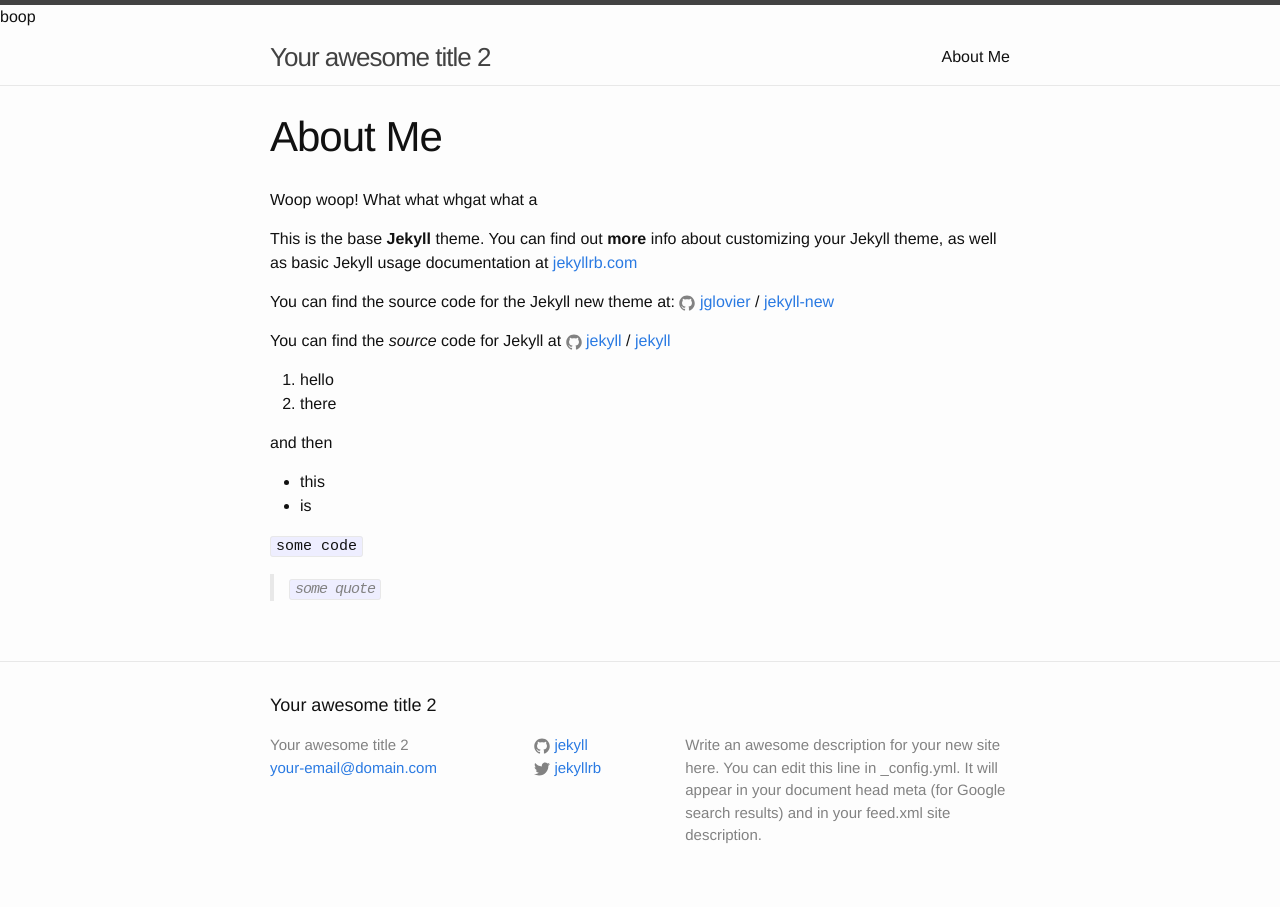
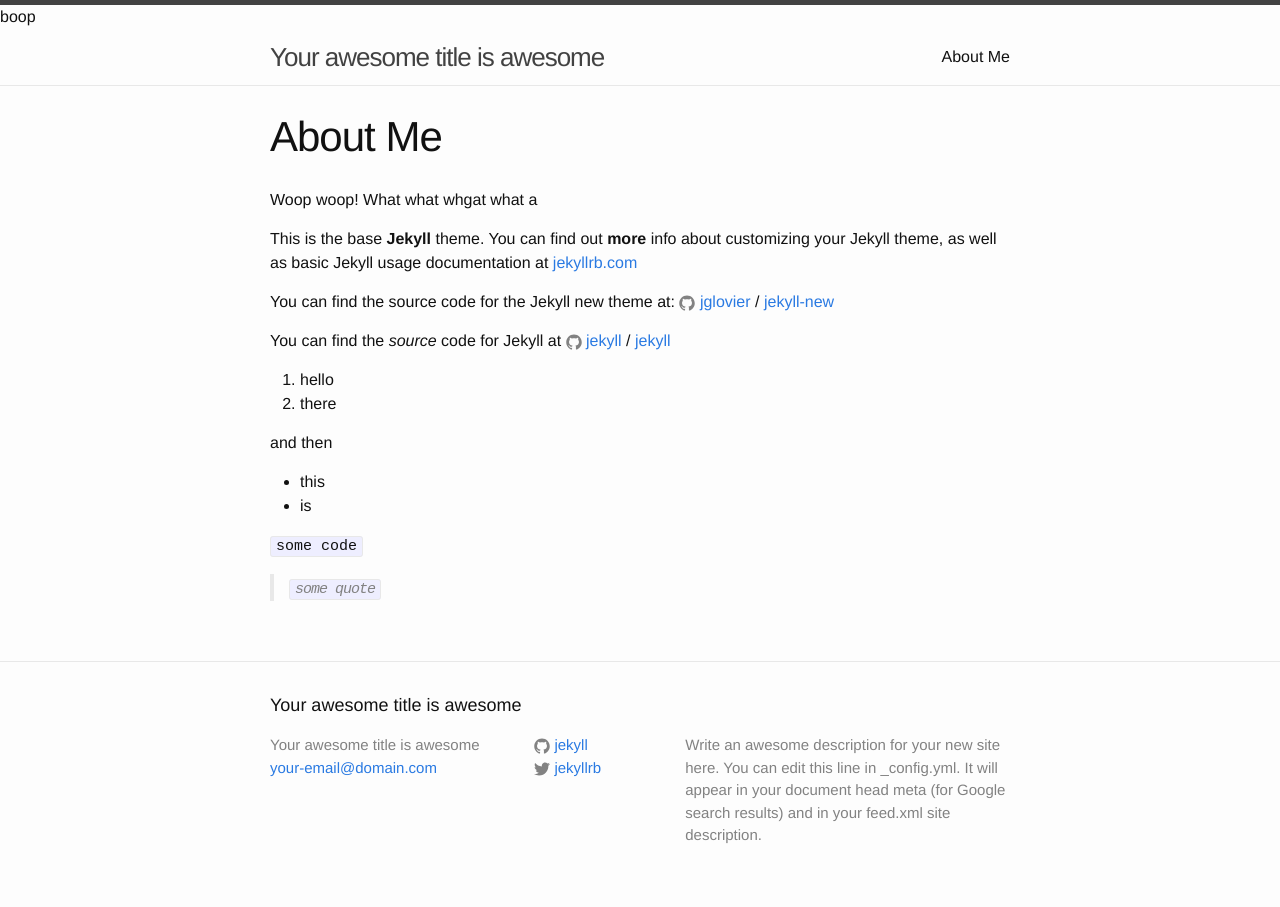
Before and after one commit to ericroberts/tint-demo, a Jekyll site: the page built from about.md, in a window 1280 px wide. Built offline with Jekyll 4.4.1, drawn with Linux system fonts in a browser that asks for light colours.

Commit message:
Modified _config.yml via tint

```diff
--- a/_config.yml
+++ b/_config.yml
@@ -1,5 +1,5 @@
 ---
-title: Your awesome title 2
+title: Your awesome title is awesome
 email: your-email@domain.com
 description: "Write an awesome description for your new site here. You can edit this
   line in _config.yml. It will appear in your document head meta (for Google search
```
